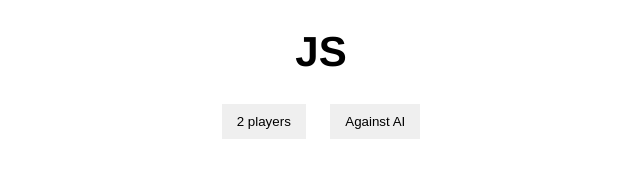
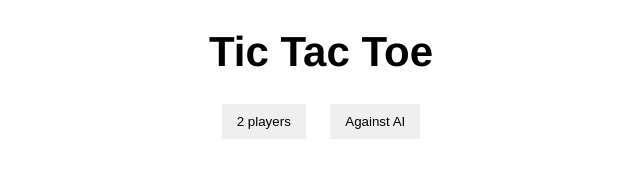
Before and after one commit to Mauregina/project_tic_tac_toe, a plain HTML site: page index.html in a window 1280 px wide. Shown: the whole page, without its empty margins (319-959 px from the left). Drawn offline with Linux system fonts and the light colour scheme.

Commit message:
change project title
Signed-off-by: Mauregina <mauraregina@gmail.com>

```diff
--- a/index.html
+++ b/index.html
@@ -2,11 +2,11 @@
 <html lang="en">
 <head>
     <meta charset="UTF-8">
-    <title>Jogo da Velha</title>
+    <title>Tic Tac Toe</title>
     <link rel="stylesheet" href="css/styles.css">
 </head>
 <body>
-    <h1>JS</h1>
+    <h1>Tic Tac Toe</h1>
     <div id="buttons-container">
         <button id="btn1">2 players</button>
         <button id="btn2">Against AI</button>
```
